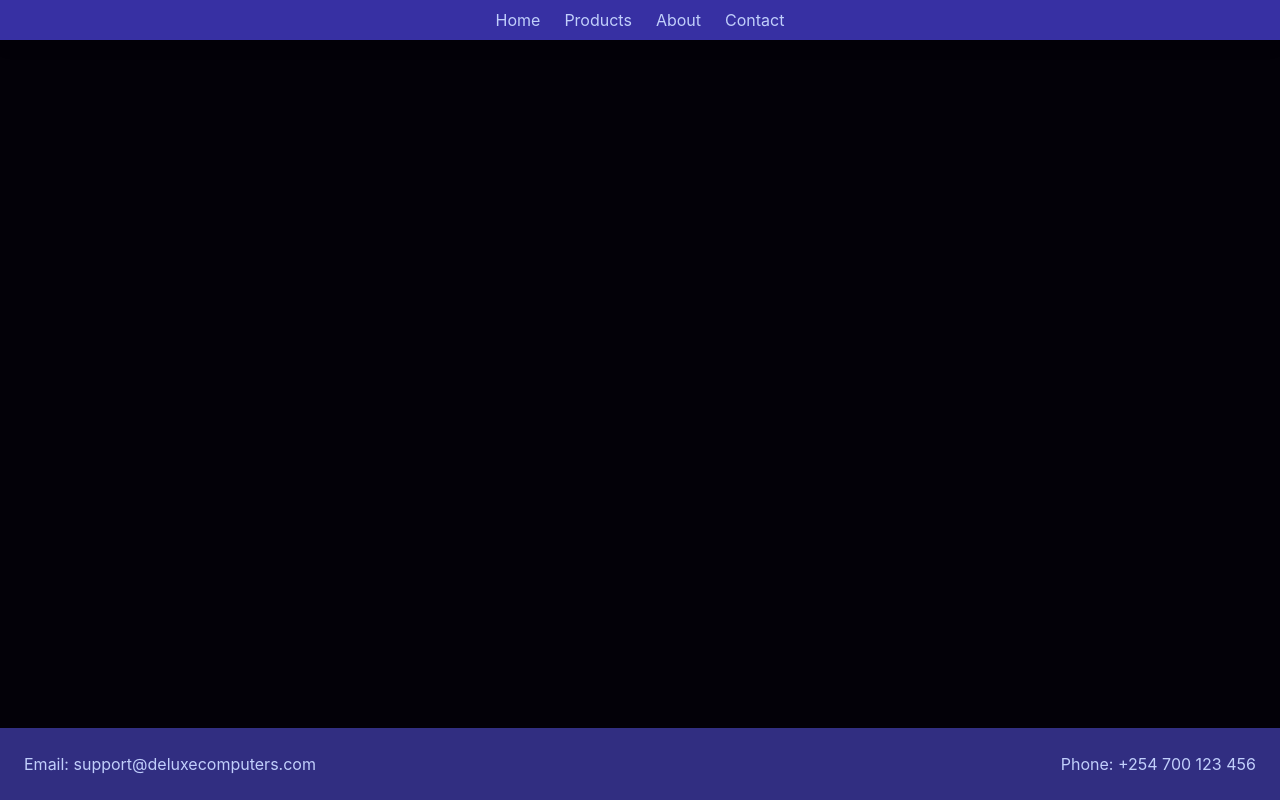
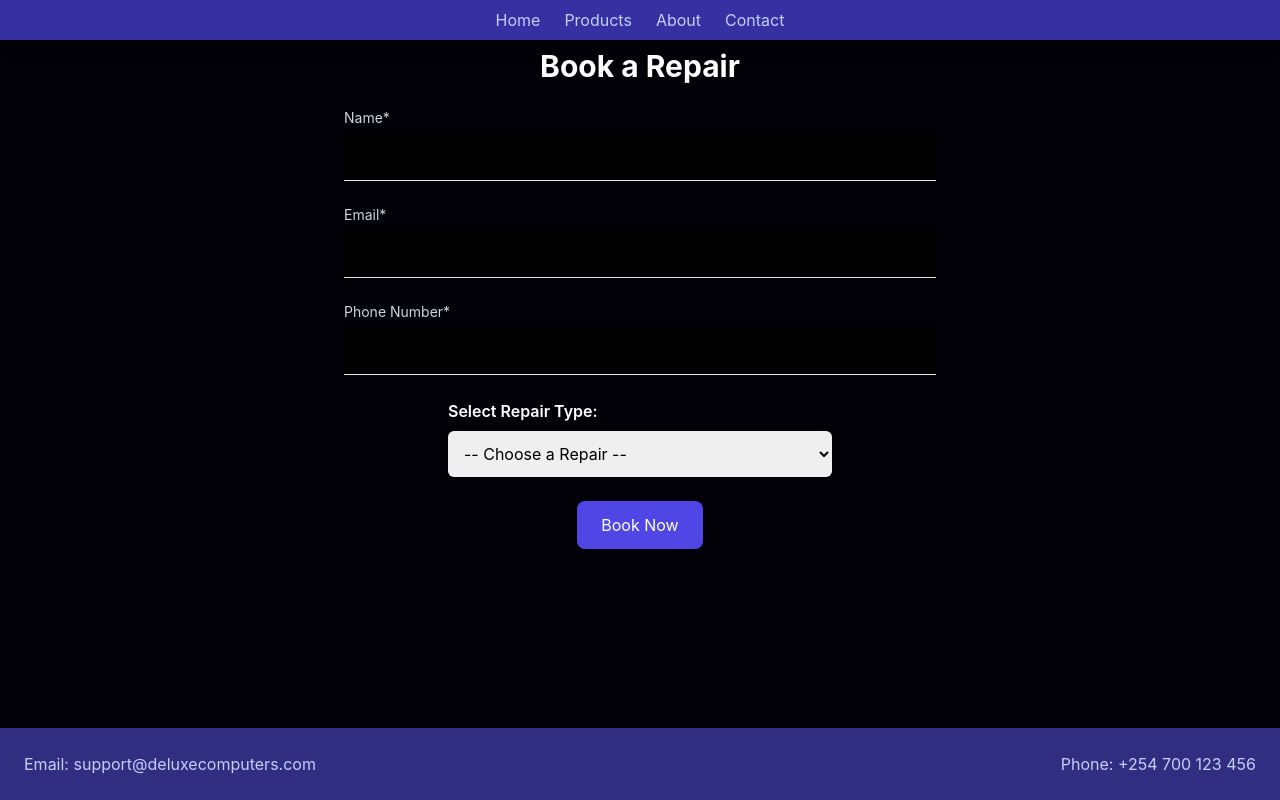
Before and after one commit to abongo123/deluxe-computers, a React (Vite) app in the folder deluxe-computers/: page /repairs in a window 1280 px wide. Built offline with nearby package versions, Linux system fonts and the light colour scheme.

Commit message:
Added Repairs page

```diff
--- a/deluxe-computers/src/App.jsx
+++ b/deluxe-computers/src/App.jsx
@@ -14,6 +14,7 @@ import Mice from "./Pages/Mice";
 import Keyboards from "./Pages/Keyboards";
 import Payment from "./Pages/Payment";
 import Cart from "./Pages/Cart";
+import Repairs from "./Pages/Repairs";
 
 
 
@@ -37,6 +38,7 @@ export default function App() {
             <Route path="/keyboards" element={<Keyboards/>} />
             <Route path="/cart" element={<Cart />} />
             <Route path="/payment" element={<Payment />} />
+            <Route path="/repairs" element={<Repairs />} />
           </Routes>
         </main>
         <Footer />
--- a/deluxe-computers/src/Pages/Products.jsx
+++ b/deluxe-computers/src/Pages/Products.jsx
@@ -29,6 +29,7 @@ export default function Products() {
           <li><Link to="/toners" className="hover:underline">Toners</Link></li>
           <li><Link to="/mice" className="hover:underline">Mice</Link></li>
           <li><Link to="/keyboards" className="hover:underline">Keyboards</Link></li>
+          <li><Link to="/repairs" className="hover:underline">Repairs</Link></li>
         </ul>
       </div>
       <div className="w-3/4 grid md:grid-cols-3 gap-8">
--- /dev/null
+++ b/deluxe-computers/src/Pages/Repairs.jsx
@@ -0,0 +1,84 @@
+import { useState } from "react";
+import { useNavigate } from "react-router-dom";
+
+export default function Repairs() {
+  const navigate = useNavigate();
+  const [selectedRepair, setSelectedRepair] = useState("");
+
+  const repairs = ["Laptop Repair", "Monitor Repair", "Other Repairs"];
+
+  const handleBooking = () => {
+    if (!selectedRepair) {
+      alert("Please select a repair type!");
+      return;
+    }
+    navigate("/booking", {
+      state: { repairType: selectedRepair },
+    });
+  };
+
+  return (
+    <div className="p-12 flex flex-col items-center gap-6">
+      <h2 className="text-3xl font-bold text-white">Book a Repair</h2>
+      <div className="flex flex-col w-1/2">
+        <label htmlFor="firstName" className="text-sm mb-1 text-gray-300">
+          Name*
+        </label>
+        <input
+          id="firstName"
+          type="text"
+          placeholder=""
+          className="p-3 border-b text-white bg-black rounded-none focus:outline-none focus:border-blue-400"
+        />
+      </div>
+
+      <div className="flex flex-col w-1/2">
+        <label htmlFor="lastName" className="text-sm mb-1 text-gray-300">
+          Email*
+        </label>
+        <input
+          id="email"
+          type="email"
+          placeholder=""
+          className="p-3 border-b text-white bg-black rounded-none focus:outline-none focus:border-blue-400"
+        />
+      </div>
+
+      <div className="flex flex-col w-1/2">
+        <label htmlFor="lastName" className="text-sm mb-1 text-gray-300">
+          Phone Number*
+        </label>
+        <input
+          id="phone"
+          type="tel"
+          placeholder=""
+          className="p-3 border-b text-white bg-black rounded-none focus:outline-none focus:border-blue-400"
+        />
+      </div>
+
+
+      <div className="w-full max-w-sm">
+        <label className="block text-white font-semibold mb-2">Select Repair Type:</label>
+        <select
+          value={selectedRepair}
+          onChange={(e) => setSelectedRepair(e.target.value)}
+          className="w-full p-3 rounded-md text-black"
+        >
+          <option value="">-- Choose a Repair --</option>
+          {repairs.map((r, i) => (
+            <option key={i} value={r}>
+              {r}
+            </option>
+          ))}
+        </select>
+      </div>
+
+      <button
+        onClick={handleBooking}
+        className="bg-indigo-600 text-white px-6 py-3 rounded-lg hover:bg-indigo-700 transition"
+      >
+        Book Now
+      </button>
+    </div>
+  );
+}
```
